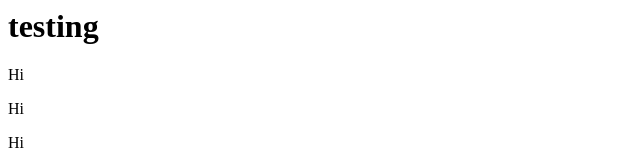
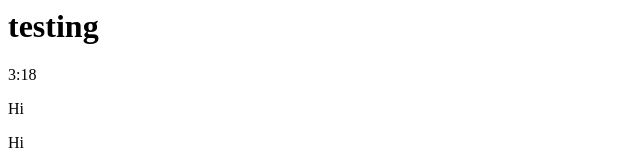
Before and after one commit to sergio2019wa/testing, a plain HTML site: page index.html in a window 1280 px wide. Shown: the top 165 px of the page, 0-640 px from the left. Drawn offline with Linux system fonts and the light colour scheme.

Commit message:
Update index.html

```diff
--- a/index.html
+++ b/index.html
@@ -7,7 +7,7 @@
 </head>
 <body>
     <h1>testing</h1>
-    <p>Hi</p>
+    <p>3:18</p>
     <p>Hi</p>
     <p>Hi</p>
      <div class="row justify-content-center">
```
